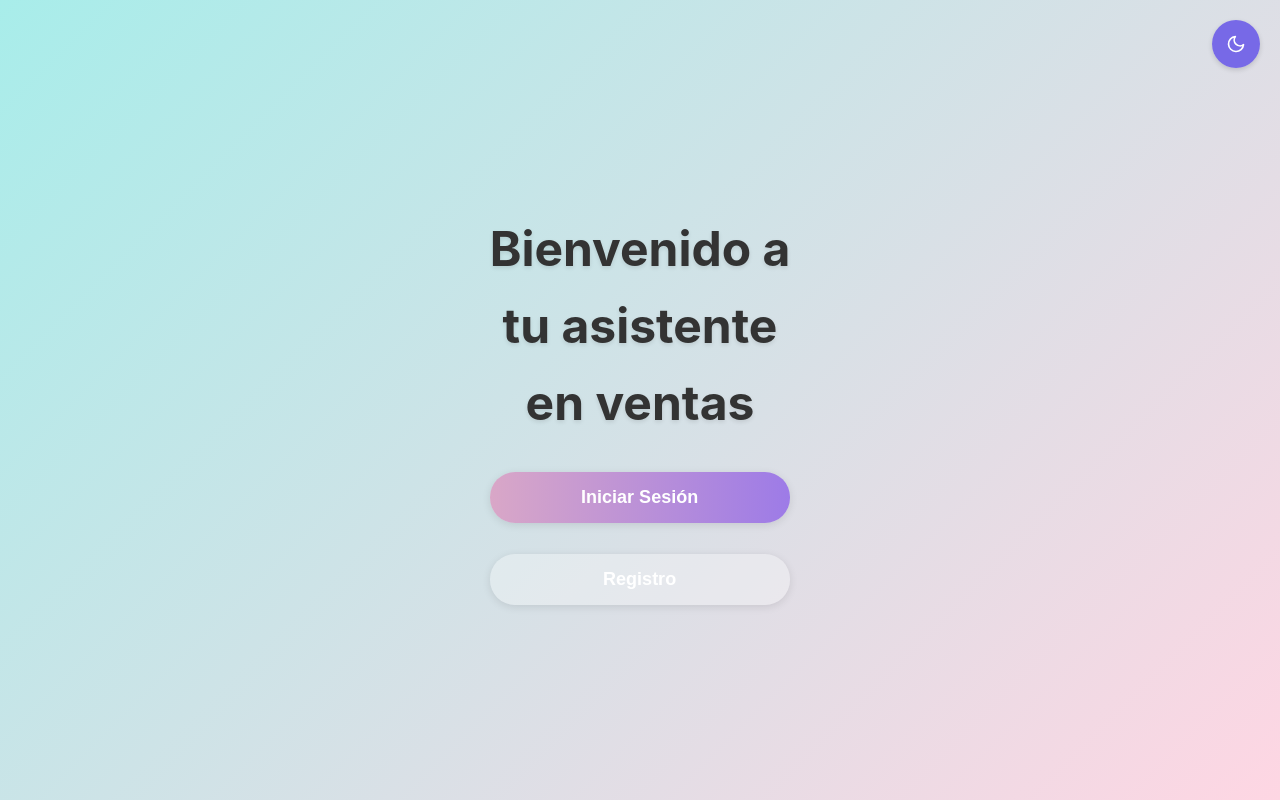
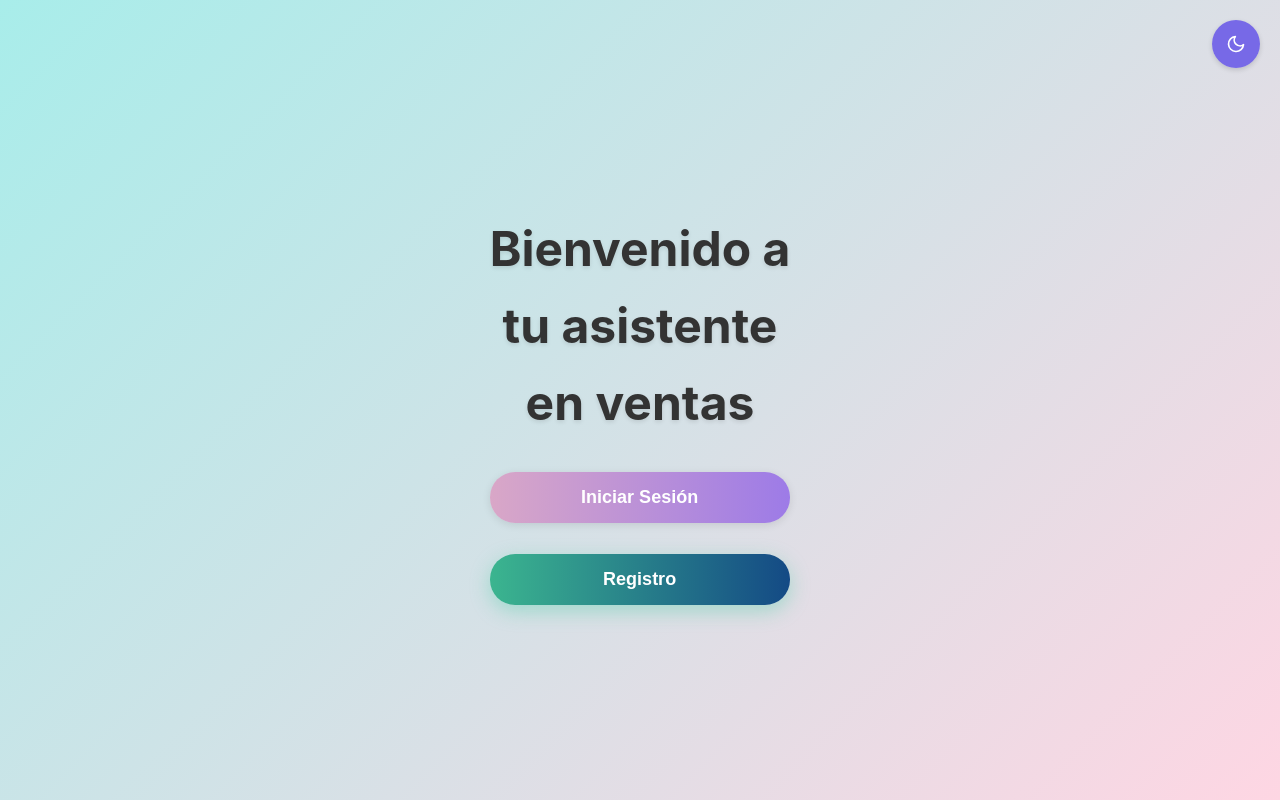
Before and after one commit to By-aleXx/proyecto-con-la-industria, a React (Create React App) app in the folder asistente-ventas/: page / in a window 1280 px wide. In both pictures the pointer is over the button "Registro". Built offline with nearby package versions, Linux system fonts and the light colour scheme; no server answers.

Commit message:
Update secondary button styles in LoginPage.css to enhance hover effects with a linear gradient background and added box shadow for improved visual appeal.

```diff
--- a/asistente-ventas/src/estilos/LoginPage.css
+++ b/asistente-ventas/src/estilos/LoginPage.css
@@ -73,8 +73,9 @@
 }
 
 .secondary-button:hover {
-  background: rgba(255, 255, 255, 0.3);
+  background: linear-gradient(90deg, #3bb58f 0%, #144a85 100%);
   transform: translateY(-2px);
+  box-shadow: 0 6px 20px rgba(67, 206, 162, 0.4);
 }
 
 /* Formularios */
```
